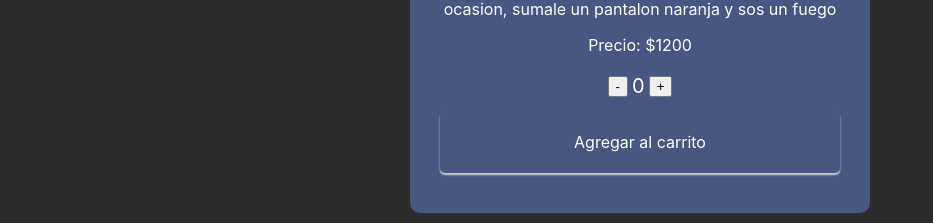
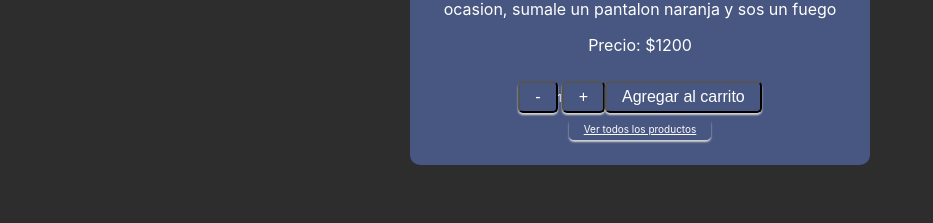
Before and after one commit to yamilapandolfini/reactYamilaCPandolfini, a React (Create React App) app: page /detail/1 in a window 1280 px wide. Shown: the part 513-736 px from the top of the page, without its empty margins (0-933 px from the left). Built offline with nearby package versions, Linux system fonts and the light colour scheme.

Commit message:
Sincronizar counter

```diff
--- a/src/components/ItemCount.js
+++ b/src/components/ItemCount.js
@@ -1,31 +1,30 @@
 import {useState} from 'react';
+import './itemCount.css';
 
 
-const ItemCount = ({onAdd,stock=0,initial=0}) => {
+const ItemCount = ({onAdd,stock,initial=1}) => {
 
-    const [count, setCount] = useState(parseInt(initial));
+    const [count, setCount] = useState(initial);
 
     const handleIncrementar = () =>{
-        if(count <= stock)
+        if(count < stock)
         setCount(count + 1);
     }
 
     const handleDecrementar = () =>{
-        if (count>0)
+        if (count>1)
         setCount(count - 1);
     }
 
     return(
-        <div align="center">
-            <table >
-                <tbody>
-                    <tr>
-                        <td align="left"><button className="Button" onClick={()=> handleDecrementar() }>-</button></td>
-                        <td align="center" style={{fontSize : '20px'}}>{count}</td>
-                        <td align="right"><button className="Button" onClick={() => handleIncrementar() }>+</button></td>
-                    </tr>
-                </tbody>
-            </table>
+
+        <div className = "itemCountContainer">
+
+            <button onClick = {handleDecrementar}>-</button>
+            <span>{count}</span>
+            <button onClick = {handleIncrementar}>+</button>
+            <button onClick={() => onAdd(count)}> Agregar al carrito </button>
+
         </div>
      )
 }
--- a/src/components/ItemDetail.css
+++ b/src/components/ItemDetail.css
@@ -48,11 +48,13 @@
     font-size: 16px;
 }
 
-.ItemFooter:hover {
+
+
+/* .ItemFooter:hover {
     background-color: rgb(86, 100, 138);
 }
 
 .ItemFooter:disabled {
     cursor: default;
     opacity: 0.7;
-}
+} */
--- a/src/components/ItemDetail.js
+++ b/src/components/ItemDetail.js
@@ -1,7 +1,22 @@
+import React, { useContext, useState } from 'react';
+import { Link } from 'react-router-dom';
 import ItemCount from './ItemCount';
 import './ItemDetail.css'
 
 const ItemDetail = ({ product })=>{
+
+    const [compra, setCompra] = useState(false);
+    const [qty, setQty] = useState(0);
+
+    const handleCompra = (qty) =>{
+        setCompra(true);
+        setQty(qty);
+    }
+
+    const handleComprando = () =>{
+        console.log("agregar");
+    }
+
     return(
         <article className="CardItem">
             <header className="Header">
@@ -23,10 +38,15 @@ const ItemDetail = ({ product })=>{
                     Precio: {product?.price}
                 </p>
             </section>
-            <ItemCount />
-            <footer className='ItemFooter'>
-                <p>Agregar al carrito</p>
-            </footer>
+            <div>
+                {!compra ?
+                    <ItemCount stock = {10} onAdd = {(qty) => handleCompra (qty)} />
+                    :
+                    <Link to= "/cart"><button className='ItemFooter' onClick = {handleComprando}>Agregar</button></Link>
+                }
+            </div>
+
+            <Link className='ButtonDetail' to={'/'}>Ver todos los productos</Link>
 
         </article>
 
--- a/src/components/ItemDetailContainer.js
+++ b/src/components/ItemDetailContainer.js
@@ -12,6 +12,7 @@ const ItemDetailContainer = () => {
   const [product, setProduct] = useState()
   const { paramId } = useParams()
   console.log(paramId)
+
   useEffect(() => {
       getProductById(paramId).then(item => {
           setProduct(item)
@@ -28,6 +29,7 @@ const ItemDetailContainer = () => {
 
   return (
       <div className="ItemDetailContainer">
+
         <ItemDetail product={product}/>
 
       </div>
--- a/src/components/item.js
+++ b/src/components/item.js
@@ -8,7 +8,7 @@ const Item = ({ product }) =>{
         <div className="item-card card">
             <div className="card-body">
                 <h4 className="card-title">{product?.name}</h4>
-                <p className="Info">Categoria: {product?.category}</p>
+                <p className="Info">Categoria:{product?.category}</p>
                 <img className="card-img-top" src={product?.priceUrl} alt={product.name} />
                 <p className="text-justify" style={{fontSize: '14px'}}>Precio:{product?.price}</p>
                 <Link className='ButtonDetail' to={`/detail/${product?.id}`}>Ver detalle</Link>
--- /dev/null
+++ b/src/components/itemCount.css
@@ -0,0 +1,11 @@
+.itemCountContainer button {
+    background-color: rgb(72, 87, 129);
+    color: white;
+    padding: 5px 15px;
+    border-radius: 5px;
+    margin: 10px 0px;
+    cursor: pointer;
+    box-shadow: 0px 2px 2px lightgray;
+    transition: ease background-color 250ms;
+    font-size: 16px;
+}
--- a/src/components/products.js
+++ b/src/components/products.js
@@ -5,7 +5,8 @@ const products = [
       category:'camisa',
       price:'$1200',
       description:'Esta camisa sirve para cualquier ocasion, sumale un pantalon naranja y sos un fuego',
-      priceUrl:'https://i.pinimg.com/236x/3c/33/5f/3c335f71a43e51493e1b293d20d86763--amp-other-stories-minimalist-style.jpg'
+      priceUrl:'https://i.pinimg.com/236x/3c/33/5f/3c335f71a43e51493e1b293d20d86763--amp-other-stories-minimalist-style.jpg',
+      stock:10,
     },
     {
       id:'2',
@@ -13,7 +14,8 @@ const products = [
       category:'camisa',
       price:'$1200',
       description:'Esta camisa sirve para cualquier ocasion, sumale un pantalon naranja y sos un fuego',
-      priceUrl:'https://i.pinimg.com/550x/e9/b9/aa/e9b9aa9a41977b8bad0d2594cb4190cc.jpg'
+      priceUrl:'https://i.pinimg.com/550x/e9/b9/aa/e9b9aa9a41977b8bad0d2594cb4190cc.jpg',
+      stock:10,
     },
     {
       id:'3',
@@ -21,7 +23,8 @@ const products = [
       category:'blusa',
       price:'$1300',
       description:'Esta camisa sirve para cualquier ocasion, sumale un pantalon naranja y sos un fuego',
-      priceUrl:'https://http2.mlstatic.com/D_NQ_NP_619939-MLA47415638323_092021-W.jpg'
+      priceUrl:'https://http2.mlstatic.com/D_NQ_NP_619939-MLA47415638323_092021-W.jpg',
+      stock:10,
     },
     {
       id:'4',
@@ -29,7 +32,8 @@ const products = [
       category:'remera',
       price:'$950',
       description:'Esta camisa sirve para cualquier ocasion, sumale un pantalon naranja y sos un fuego',
-      priceUrl:'https://http2.mlstatic.com/D_NQ_NP_744556-MLA45767027988_042021-W.jpg'
+      priceUrl:'https://http2.mlstatic.com/D_NQ_NP_744556-MLA45767027988_042021-W.jpg',
+      stock:10,
     },
     {
       id:'5',
@@ -37,7 +41,8 @@ const products = [
       category:'remera',
       price:'$950',
       description:'Esta camisa sirve para cualquier ocasion, sumale un pantalon naranja y sos un fuego',
-      priceUrl:'https://http2.mlstatic.com/D_NQ_NP_830458-MLA46119084116_052021-W.jpg'
+      priceUrl:'https://http2.mlstatic.com/D_NQ_NP_830458-MLA46119084116_052021-W.jpg',
+      stock:10,
     },
     {
       id:'6',
@@ -45,7 +50,8 @@ const products = [
       category:'remera',
       price:'$1000',
       description:'Esta camisa sirve para cualquier ocasion, sumale un pantalon naranja y sos un fuego',
-      priceUrl:'https://img.avellanedaaltoque.com/productos/374585/1_thumb.jpg'
+      priceUrl:'https://img.avellanedaaltoque.com/productos/374585/1_thumb.jpg',
+      stock:10,
     },
     {
       id:'7',
@@ -53,7 +59,8 @@ const products = [
       category:'remera',
       price:'$800',
       description:'Esta camisa sirve para cualquier ocasion, sumale un pantalon naranja y sos un fuego',
-      priceUrl:'https://www.distritomoda.com.ar/sites/default/files/styles/producto_interior/public/imagenes/img_4888_1566218211.jpg?itok=IGW6dtVi'
+      priceUrl:'https://www.distritomoda.com.ar/sites/default/files/styles/producto_interior/public/imagenes/img_4888_1566218211.jpg?itok=IGW6dtVi',
+      stock:10,
     },
     {
       id:'8',
@@ -61,7 +68,8 @@ const products = [
       category:'vestido',
       price:'$1300',
       description:'Con este vestido te vas a sentir comoda, ponete unas buenas zapas y estaras lista para cualquier ocasion',
-      priceUrl:'https://i.linio.com/p/771d9b37f74027296429d64ad05239f4-product.jpg'
+      priceUrl:'https://i.linio.com/p/771d9b37f74027296429d64ad05239f4-product.jpg',
+      stock:10,
     },
     {
       id:'9',
@@ -69,7 +77,8 @@ const products = [
       category:'vestido',
       price:'$1800',
       description:'Esta vestido es ideal para esos dias de calor intensos, sumale unas zandalias comodas color camel',
-      priceUrl:'https://www.katia.com/files/mod/6165/patron-tejer-punto-ganchillo-mujer-vestido-primavera-verano-katia-6165-59-g.jpg'
+      priceUrl:'https://www.katia.com/files/mod/6165/patron-tejer-punto-ganchillo-mujer-vestido-primavera-verano-katia-6165-59-g.jpg',
+      stock:10,
     },
     {
       id:'10',
@@ -77,7 +86,8 @@ const products = [
       category:'vestido',
       price:'$1900',
       description:'Ideal para una primera cita, sumale unas chatas color rojo',
-      priceUrl:'https://m.media-amazon.com/images/I/31BMne0e2YL.jpg'
+      priceUrl:'https://m.media-amazon.com/images/I/31BMne0e2YL.jpg',
+      stock:10,
     },
     {
       id:'11',
@@ -85,7 +95,8 @@ const products = [
       category:'blusa',
       price:'$900',
       description:'Blusa estrapples ideal para dias de calor',
-      priceUrl:'https://i.pinimg.com/originals/3b/44/ca/3b44caf368e7375f5dce4a3c1883a641.jpg'
+      priceUrl:'https://i.pinimg.com/originals/3b/44/ca/3b44caf368e7375f5dce4a3c1883a641.jpg',
+      stock:10,
     },
     {
       id:'12',
@@ -93,7 +104,8 @@ const products = [
       category:'camisa',
       price:'$1500',
       description:'Camisa versatil si las hay, va con TODO!',
-      priceUrl:'https://i.pinimg.com/originals/96/12/72/9612727c1520499dd83a428fa50a421c.jpg'
+      priceUrl:'https://i.pinimg.com/originals/96/12/72/9612727c1520499dd83a428fa50a421c.jpg',
+      stock:10,
     }
 
   ]
```
